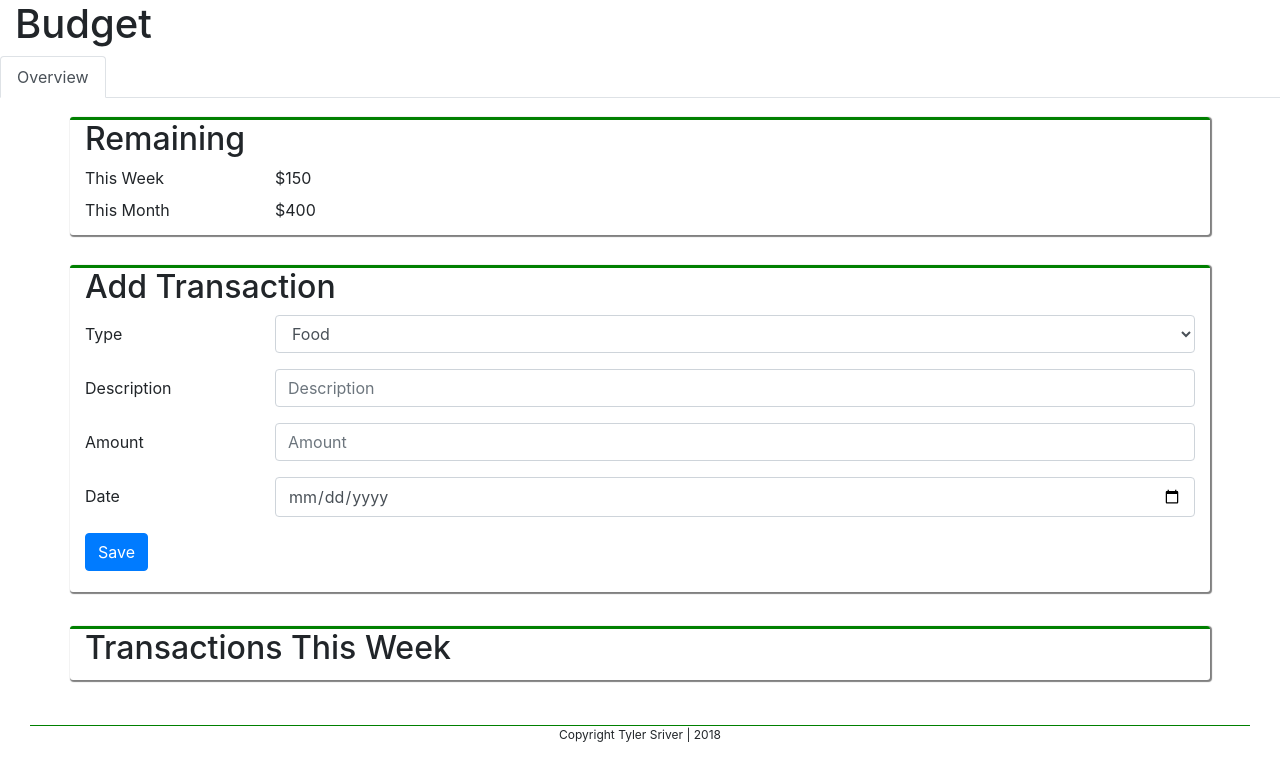
After one commit to tylersriver/WeeklyBudget, a PHP site: page /weeklybudget/ in a window 1280 px wide. The commit adds this page. Shown: the top 781 px of the page. Run offline with PHP 8.4, Linux system fonts and the light colour scheme; some libraries are stand-ins or nearby versions.

Commit message:
Add bootstrap, new page layout

```diff
--- /dev/null
+++ b/index.php
@@ -0,0 +1,15 @@
+<?php
+
+// PHP Includes
+require_once('php/lib/SimpleSQL.php');
+require_once('php/lib/BudgetDB.php');
+
+if(isset($_GET['controller']) && isset($_GET['action']) ) {
+    $controller = $_GET['controller'];
+    $action = $_GET['action'];
+} else {
+    $controller = 'pages';
+    $action = 'overview';
+}
+
+require_once('php/views/layout.php');
--- /dev/null
+++ b/php/controllers/pages.controller.php
@@ -0,0 +1,13 @@
+<?php
+
+class PagesController
+{
+    /**
+     * Lands on the home page
+     */
+    public function overview()
+    {
+        require_once('php/views/pages/overview.php');
+    }
+
+}
--- /dev/null
+++ b/php/views/layout.php
@@ -0,0 +1,34 @@
+<DOCTYPE html>
+<html>
+  <head>
+    <!-- Bootstrap -->
+    <link rel="stylesheet" href="https://maxcdn.bootstrapcdn.com/bootstrap/4.0.0/css/bootstrap.min.css" integrity="sha384-Gn5384xqQ1aoWXA+058RXPxPg6fy4IWvTNh0E263XmFcJlSAwiGgFAW/dAiS6JXm" crossorigin="anonymous">
+    <script src="https://maxcdn.bootstrapcdn.com/bootstrap/4.0.0/js/bootstrap.min.js" integrity="sha384-JZR6Spejh4U02d8jOt6vLEHfe/JQGiRRSQQxSfFWpi1MquVdAyjUar5+76PVCmYl" crossorigin="anonymous"></script>
+
+    <!-- JQuery -->
+    <script src="https://code.jquery.com/jquery-3.2.1.slim.min.js" integrity="sha384-KJ3o2DKtIkvYIK3UENzmM7KCkRr/rE9/Qpg6aAZGJwFDMVNA/GpGFF93hXpG5KkN" crossorigin="anonymous"></script>
+
+    <!-- Popper -->
+    <script src="https://cdnjs.cloudflare.com/ajax/libs/popper.js/1.12.9/umd/popper.min.js" integrity="sha384-ApNbgh9B+Y1QKtv3Rn7W3mgPxhU9K/ScQsAP7hUibX39j7fakFPskvXusvfa0b4Q" crossorigin="anonymous"></script>
+
+    <!-- Main Styles -->
+    <link rel="stylesheet" href="/xampp/WeeklyBudget/styles/global-styles.css">
+
+  </head>
+  <body>
+    <h1 class="budget-h">Budget</h1>
+    <header>
+        <ul class="nav nav-tabs">
+            <li class="nav-item">
+                <a class="nav-link active" href='/xampp/WeeklyBudget'>Overview</a>
+            </li>
+        </ul>
+    </header>
+
+    <?php require_once('routes.php'); ?>
+
+    <footer>
+        <div class="footer"> Copyright Tyler Sriver | 2018 </div
+    </footer>
+  <body>
+<html>
--- /dev/null
+++ b/php/views/pages/overview.php
@@ -0,0 +1,60 @@
+<div class="row m-1">
+    <div class="col-12">
+        <div class="container baseContainer">
+            <h2>Remaining</h2>
+            <div class="remaining-group">
+                <div class="row remaining-row">
+                    <label class="col-2">This Week</label>
+                    <div class="col-10">$150</div>
+                </div>
+                <div class="row remaining-row">
+                    <label class="col-2">This Month</label>
+                    <div class="col-10">$400</div>
+                </div>
+            </div>
+        </div>
+    </div>
+    <div class="col-12">
+        <div class="container baseContainer">
+            <h2>Add Transaction</h2>
+            <form>
+                <div class="form-group row">
+                    <label for="type" class="col-sm-2 col-form-label">Type</label>
+                    <div class="col-sm-10">
+                        <select class="form-control" id="type">
+                            <option>Food</option>
+                            <option>Groceries</option>
+                            <option>Gas</option>
+                            <option>Shopping</option>
+                            <option>Other</option>
+                        </select>
+                    </div>
+                </div>
+                <div class="form-group row">
+                    <label for="description" class="col-sm-2 col-form-label">Description</label>
+                    <div class="col-sm-10">
+                        <input type="text" class="form-control" id="description" placeholder="Description">
+                    </div>
+                </div>
+                <div class="form-group row">
+                    <label for="date" class="col-sm-2 col-form-label">Amount</label>
+                    <div class="col-sm-10">
+                        <input type="number" class="form-control" id="amount" placeholder="Amount">
+                    </div>
+                </div>
+                <div class="form-group row">
+                    <label for="amount" class="col-sm-2 col-form-label">Date</label>
+                    <div class="col-sm-10">
+                        <input type="date" class="form-control" id="date" placeholder="Date">
+                    </div>
+                </div>
+                <button type="submit" class="btn btn-primary">Save</button>
+            </form>
+        </div>
+    </div>
+</div>
+<div class="row m-1">
+    <div class="container baseContainer">
+        <h2>Transactions This Week</h2>
+    </div>
+</div>
--- /dev/null
+++ b/routes.php
@@ -0,0 +1,29 @@
+<?php
+function call($controller, $action)
+{
+    require_once('php/controllers/' . $controller . '.controller.php');
+
+    switch($controller) {
+      case 'pages':
+        $controller = new PagesController();
+      break;
+      case 'posts':
+      break;
+    }
+
+    $controller->{ $action }();
+}
+
+  // we're adding an entry for the new controller and its actions
+  $controllers = array('pages' => ['overview', 'error'],
+                       'proc' => ['index', 'show']);
+
+  if (array_key_exists($controller, $controllers)) {
+    if (in_array($action, $controllers[$controller])) {
+      call($controller, $action);
+    } else {
+      call('pages', 'error');
+    }
+  } else {
+    call('pages', 'error');
+  }
--- a/styles/global-styles.css
+++ b/styles/global-styles.css
@@ -1,28 +1,22 @@
-ul {
-    list-style-type: none;
-    margin: 0;
-    padding: 0;
-    overflow: hidden;
-    background-color: #333;
+.baseContainer {
+    margin-top: 15px;
+    margin-bottom: 15px;
+    border-top: 3px solid GREEN;
+    border-radius: 3px;
+    box-shadow: 1px 1px 1px 1px grey;
+    padding-bottom: 5px;
 }
 
-li {
-    float: left;
+.footer {
+    margin: 30px;
+    border-top: 1px solid green;
+    text-align: center;
+    font-size: 12px
 }
 
-li a {
-    display: block;
-    color: white;
-    text-align: center;
-    padding: 14px 16px;
-    text-decoration: none;
+.budget-h {
+    margin-left: 15px;
 }
 
-li a:hover {
-    background-color: #111;
+.remaining-group {
 }
-
-body {
-    background-color: lightgrey;
-    font-family: Consolas;
-}
```
